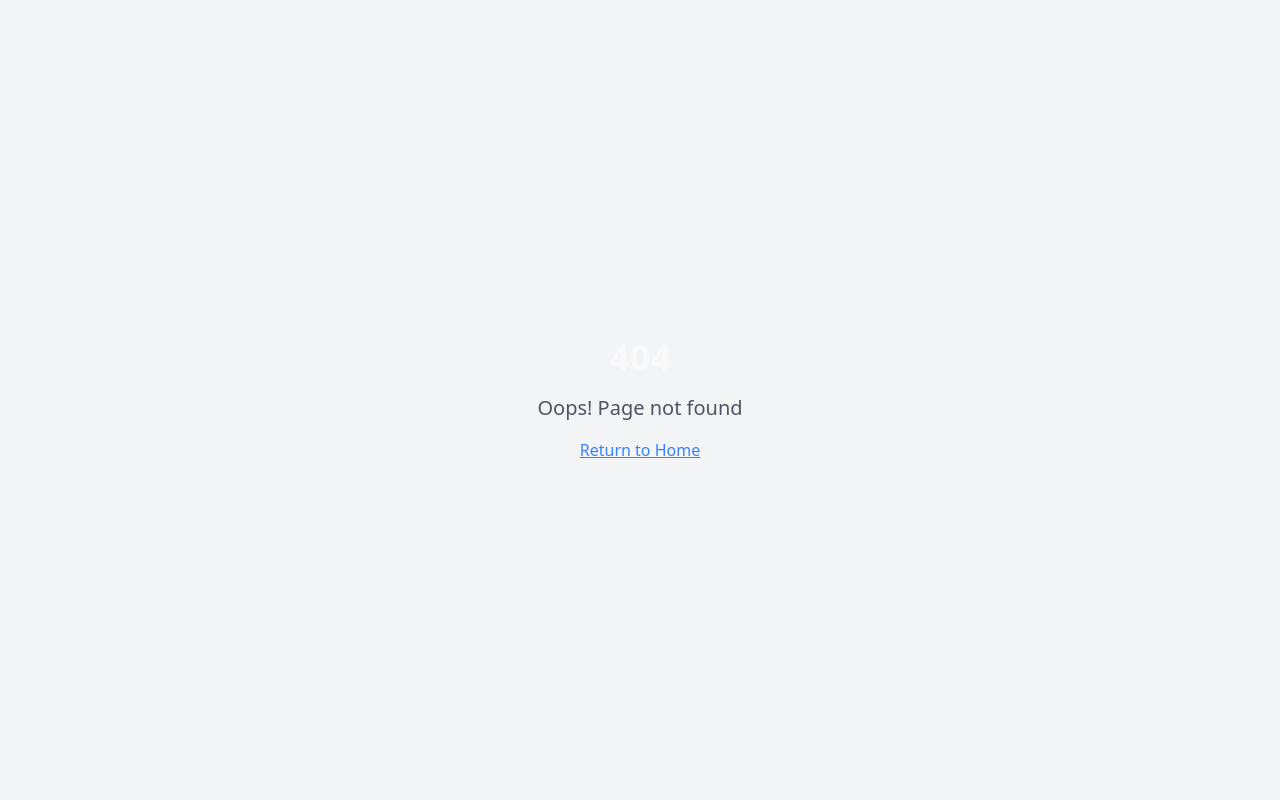
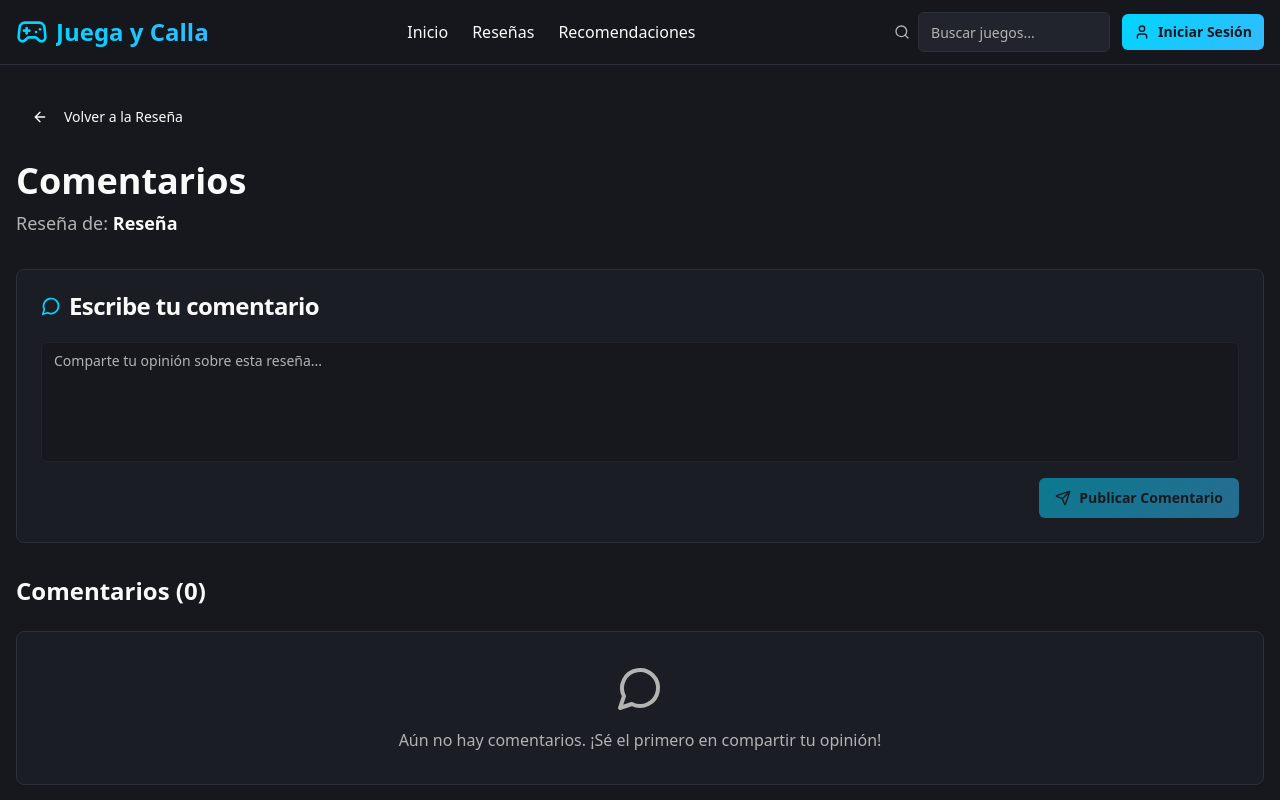
Before and after one commit to pelarda97/juega-y-calla-reviews, a React (Vite) app: page /review/1/comments in a window 1280 px wide. Before the commit this address had no page. Shown: the top 800 px of the page. Built offline with nearby package versions, Linux system fonts and the light colour scheme.

Commit message:
Modificar sección de comentarios
Se ha cambiado la sección de comentarios en las reseñas. En lugar de un input directo, ahora hay un botón "Ver comentarios" que redirige a una página dedicada para ver y escribir comentarios sobre la reseña actual.

```diff
--- a/src/App.tsx
+++ b/src/App.tsx
@@ -6,6 +6,7 @@ import { BrowserRouter, Routes, Route } from "react-router-dom";
 import Index from "./pages/Index";
 import Reviews from "./pages/Reviews";
 import ReviewDetail from "./pages/ReviewDetail";
+import Comments from "./pages/Comments";
 import Recommendations from "./pages/Recommendations";
 import NotFound from "./pages/NotFound";
 
@@ -21,6 +22,7 @@ const App = () => (
           <Route path="/" element={<Index />} />
           <Route path="/reviews" element={<Reviews />} />
           <Route path="/review/:id" element={<ReviewDetail />} />
+          <Route path="/review/:id/comments" element={<Comments />} />
           <Route path="/recommendations" element={<Recommendations />} />
           {/* ADD ALL CUSTOM ROUTES ABOVE THE CATCH-ALL "*" ROUTE */}
           <Route path="*" element={<NotFound />} />
--- /dev/null
+++ b/src/pages/Comments.tsx
@@ -0,0 +1,217 @@
+import { useState } from "react";
+import { useParams, useNavigate } from "react-router-dom";
+import { ArrowLeft, Star, User, Calendar, MessageCircle, Send, Heart } from "lucide-react";
+import { Button } from "@/components/ui/button";
+import { Badge } from "@/components/ui/badge";
+import { Card, CardContent, CardHeader, CardTitle } from "@/components/ui/card";
+import { Textarea } from "@/components/ui/textarea";
+import { Avatar, AvatarFallback } from "@/components/ui/avatar";
+import { Separator } from "@/components/ui/separator";
+import Header from "@/components/Header";
+import Footer from "@/components/Footer";
+
+// Mock data para comentarios
+const commentsData = {
+  "the-last-of-us-2": [
+    {
+      id: 1,
+      author: "PlayerOne",
+      content: "Excelente reseña! Me ayudó mucho a decidirme por el juego. La sección de gameplay está muy detallada.",
+      date: "2 días",
+      likes: 5
+    },
+    {
+      id: 2,
+      author: "GamerGirl23",
+      content: "Coincido totalmente con la valoración. El apartado emocional del juego es increíble.",
+      date: "1 semana",
+      likes: 3
+    },
+    {
+      id: 3,
+      author: "RetroFan",
+      content: "Me encanta cómo describes las mecánicas. ¿Tienes pensado hacer una reseña de la primera parte?",
+      date: "2 semanas",
+      likes: 7
+    }
+  ],
+  "clair-obscur-expedition-33": [
+    {
+      id: 1,
+      author: "RPGLover",
+      content: "Gran análisis de este RPG. Me ha convencido para probarlo.",
+      date: "3 días",
+      likes: 4
+    }
+  ]
+};
+
+const reviewTitles = {
+  "the-last-of-us-2": "The Last of Us Part II",
+  "clair-obscur-expedition-33": "Clair Obscur: Expedition 33"
+};
+
+const Comments = () => {
+  const { id } = useParams();
+  const navigate = useNavigate();
+  const [newComment, setNewComment] = useState("");
+  const [comments, setComments] = useState(commentsData[id as keyof typeof commentsData] || []);
+
+  const reviewTitle = reviewTitles[id as keyof typeof reviewTitles] || "Reseña";
+
+  const handleSubmitComment = () => {
+    if (newComment.trim()) {
+      const comment = {
+        id: comments.length + 1,
+        author: "Tú",
+        content: newComment,
+        date: "Ahora",
+        likes: 0
+      };
+      setComments([comment, ...comments]);
+      setNewComment("");
+    }
+  };
+
+  const getInitials = (name: string) => {
+    return name.split(' ').map(word => word[0]).join('').toUpperCase();
+  };
+
+  return (
+    <div className="min-h-screen bg-background">
+      <Header />
+
+      <main className="container mx-auto px-4 py-8">
+        {/* Back Button */}
+        <Button
+          variant="ghost"
+          onClick={() => navigate(-1)}
+          className="mb-6 hover:bg-primary/10"
+        >
+          <ArrowLeft className="h-4 w-4 mr-2" />
+          Volver a la Reseña
+        </Button>
+
+        {/* Header */}
+        <div className="mb-8">
+          <h1 className="text-3xl md:text-4xl font-bold text-foreground mb-2">
+            Comentarios
+          </h1>
+          <p className="text-lg text-muted-foreground">
+            Reseña de: <span className="text-foreground font-semibold">{reviewTitle}</span>
+          </p>
+        </div>
+
+        {/* Write Comment Section */}
+        <Card className="mb-8 border-border">
+          <CardHeader>
+            <CardTitle className="flex items-center gap-2 text-foreground">
+              <MessageCircle className="h-5 w-5 text-primary" />
+              Escribe tu comentario
+            </CardTitle>
+          </CardHeader>
+          <CardContent className="space-y-4">
+            <Textarea
+              placeholder="Comparte tu opinión sobre esta reseña..."
+              value={newComment}
+              onChange={(e) => setNewComment(e.target.value)}
+              className="min-h-[120px] resize-none"
+            />
+            <div className="flex justify-end">
+              <Button
+                variant="gaming"
+                onClick={handleSubmitComment}
+                disabled={!newComment.trim()}
+                className="flex items-center gap-2"
+              >
+                <Send className="h-4 w-4" />
+                Publicar Comentario
+              </Button>
+            </div>
+          </CardContent>
+        </Card>
+
+        {/* Comments List */}
+        <div className="space-y-6">
+          <div className="flex items-center gap-2 mb-6">
+            <h2 className="text-2xl font-bold text-foreground">
+              Comentarios ({comments.length})
+            </h2>
+          </div>
+
+          {comments.length === 0 ? (
+            <Card className="border-border">
+              <CardContent className="p-8 text-center">
+                <MessageCircle className="h-12 w-12 text-muted-foreground mx-auto mb-4" />
+                <p className="text-muted-foreground">
+                  Aún no hay comentarios. ¡Sé el primero en compartir tu opinión!
+                </p>
+              </CardContent>
+            </Card>
+          ) : (
+            comments.map((comment, index) => (
+              <Card key={comment.id} className="border-border">
+                <CardContent className="p-6">
+                  <div className="flex items-start gap-4">
+                    <Avatar className="h-10 w-10">
+                      <AvatarFallback className="bg-primary/10 text-primary font-semibold">
+                        {getInitials(comment.author)}
+                      </AvatarFallback>
+                    </Avatar>
+
+                    <div className="flex-1">
+                      <div className="flex items-center gap-2 mb-2">
+                        <span className="font-semibold text-foreground">{comment.author}</span>
+                        <Badge variant="secondary" className="text-xs">
+                          <Calendar className="h-3 w-3 mr-1" />
+                          {comment.date}
+                        </Badge>
+                      </div>
+
+                      <p className="text-muted-foreground mb-3 leading-relaxed">
+                        {comment.content}
+                      </p>
+
+                      <div className="flex items-center gap-2">
+                        <Button variant="ghost" size="sm" className="text-muted-foreground hover:text-foreground">
+                          <Heart className="h-4 w-4 mr-1" />
+                          {comment.likes} me gusta
+                        </Button>
+                      </div>
+                    </div>
+                  </div>
+                </CardContent>
+                {index < comments.length - 1 && <Separator className="mx-6" />}
+              </Card>
+            ))
+          )}
+        </div>
+
+        {/* Call to Action */}
+        <div className="mt-12 text-center">
+          <Card className="border-border bg-gradient-to-r from-card/50 to-card">
+            <CardContent className="p-8">
+              <h3 className="text-2xl font-bold text-foreground mb-4">
+                ¿Te resultó útil esta reseña?
+              </h3>
+              <p className="text-muted-foreground mb-6">
+                Explora más análisis detallados de otros juegos
+              </p>
+              <Button
+                variant="gaming"
+                size="lg"
+                onClick={() => navigate('/reviews')}
+              >
+                Ver Más Reseñas
+              </Button>
+            </CardContent>
+          </Card>
+        </div>
+      </main>
+
+      <Footer />
+    </div>
+  );
+};
+
+export default Comments;
--- a/src/pages/ReviewDetail.tsx
+++ b/src/pages/ReviewDetail.tsx
@@ -1,11 +1,10 @@
 import { useState } from "react";
 import { useParams, useNavigate } from "react-router-dom";
-import { ArrowLeft, Star, Calendar, User, Clock, Gamepad2, BookOpen, Settings, Heart, Images, ThumbsUp, ThumbsDown, MessageCircle, Send } from "lucide-react";
+import { ArrowLeft, Star, Calendar, User, Clock, Gamepad2, BookOpen, Settings, Heart, Images, ThumbsUp, ThumbsDown, MessageCircle } from "lucide-react";
 import { Button } from "@/components/ui/button";
 import { Badge } from "@/components/ui/badge";
 import { Card, CardContent, CardHeader, CardTitle } from "@/components/ui/card";
 import { Separator } from "@/components/ui/separator";
-import { Textarea } from "@/components/ui/textarea";
 import Header from "@/components/Header";
 import Footer from "@/components/Footer";
 
@@ -47,7 +46,6 @@ const ReviewDetail = () => {
   const { id } = useParams();
   const navigate = useNavigate();
   const [liked, setLiked] = useState<boolean | null>(null);
-  const [comment, setComment] = useState("");
 
   const review = reviewsData[id as keyof typeof reviewsData];
 
@@ -217,22 +215,20 @@ const ReviewDetail = () => {
                 </div>
 
                 {/* Comments Section */}
-                <div className="flex flex-col gap-4">
-                  <h4 className="font-semibold text-foreground text-center">Deja tu comentario</h4>
-                  <div className="space-y-3">
-                    <Textarea
-                      placeholder="Comparte tu opinión sobre esta reseña..."
-                      value={comment}
-                      onChange={(e) => setComment(e.target.value)}
-                      className="min-h-[100px] resize-none"
-                    />
+                <div className="flex flex-col items-center gap-4">
+                  <h4 className="font-semibold text-foreground">Comentarios</h4>
+                  <div className="text-center space-y-3">
+                    <p className="text-muted-foreground text-sm">
+                      Lee y comparte opiniones
+                    </p>
                     <Button
-                      variant="gaming"
-                      className="w-full flex items-center gap-2"
-                      disabled={!comment.trim()}
+                      variant="outline"
+                      size="lg"
+                      onClick={() => navigate(`/review/${id}/comments`)}
+                      className="flex items-center gap-2"
                     >
-                      <Send className="h-4 w-4" />
-                      Enviar Comentario
+                      <MessageCircle className="h-5 w-5" />
+                      Ver Comentarios
                     </Button>
                   </div>
                 </div>
@@ -250,7 +246,7 @@ const ReviewDetail = () => {
                       onClick={() => navigate('/reviews')}
                       className="flex items-center gap-2"
                     >
-                      <MessageCircle className="h-5 w-5" />
+                      <Gamepad2 className="h-5 w-5" />
                       Ver Más Reviews
                     </Button>
                   </div>
```
